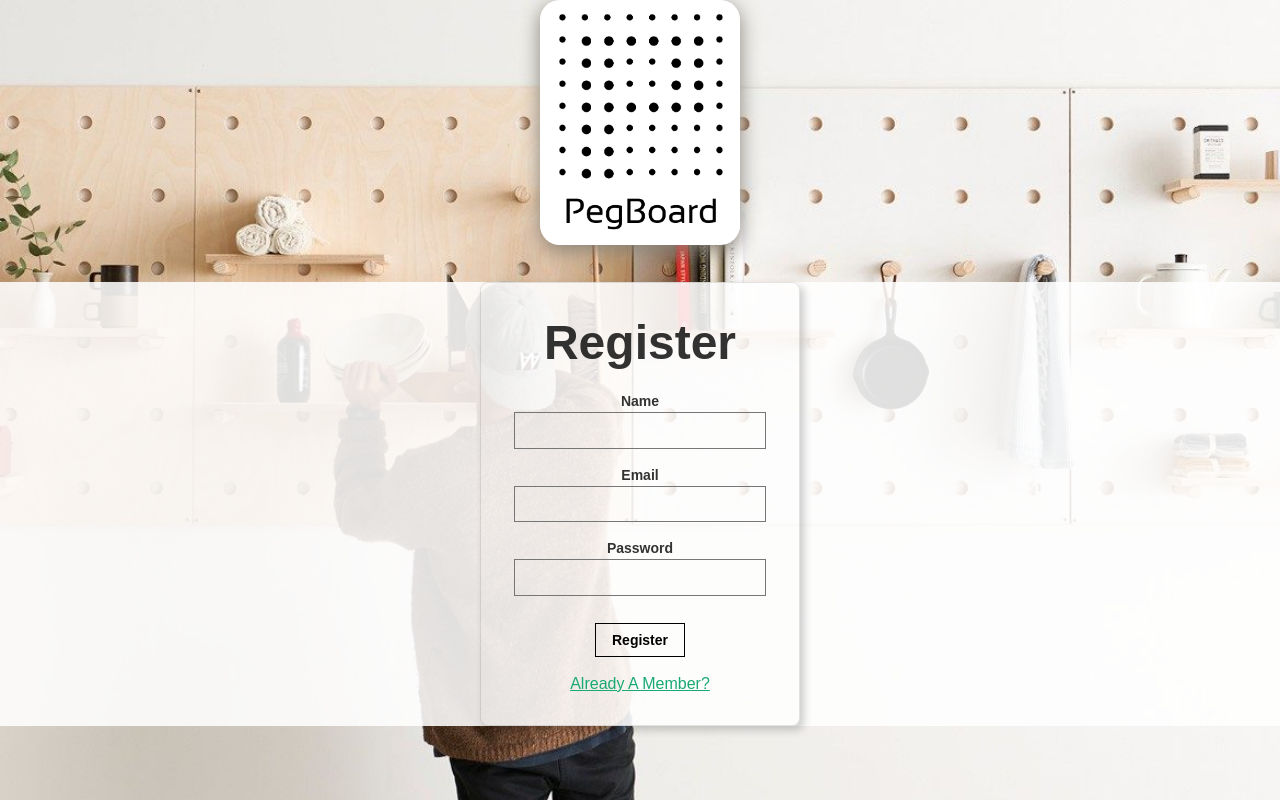
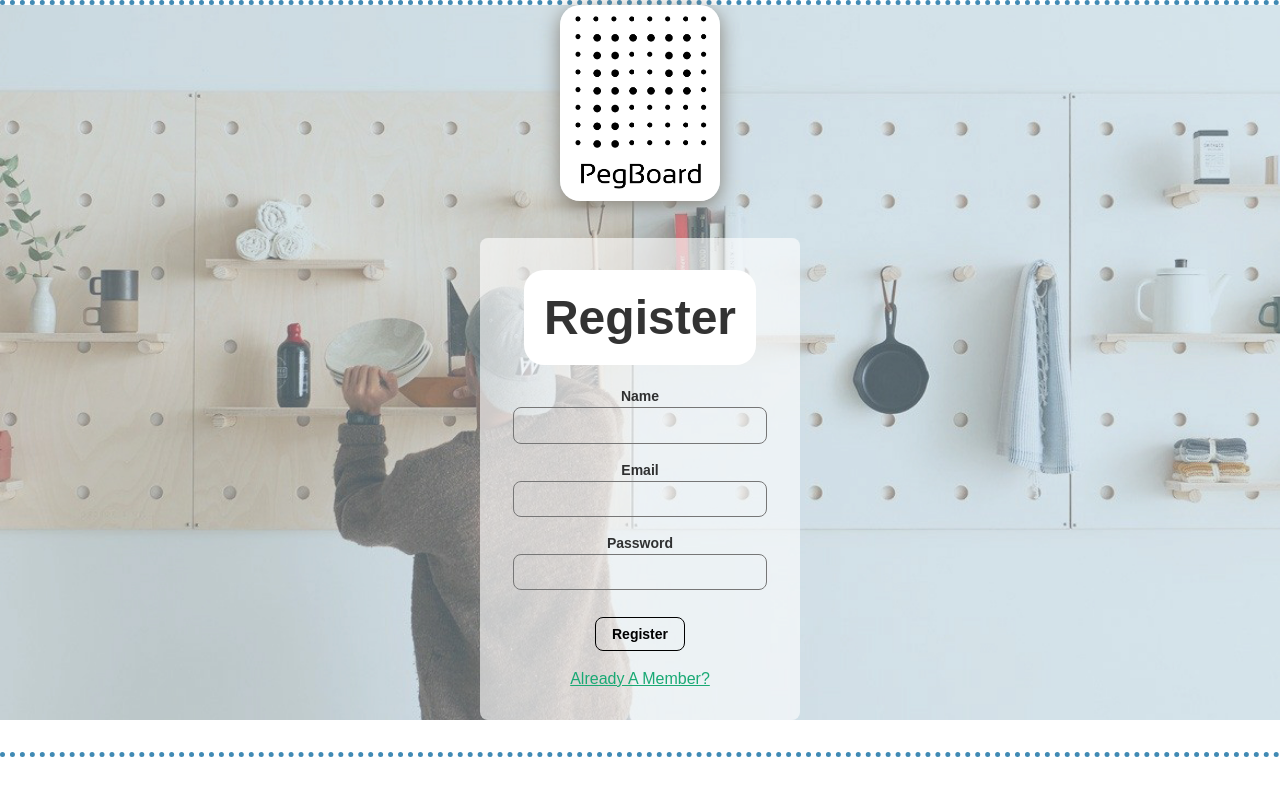
Before and after one commit to Junoburger/pegboardFinal, a React (Create React App) app: page /Register in a window 1280 px wide. Built offline with nearby package versions, Linux system fonts and the light colour scheme.

Commit message:
removed logo from app component added to login component

```diff
--- a/src/App.css
+++ b/src/App.css
@@ -1,16 +1,24 @@
 .App {
+  text-align: center;
+
+}
+
+.App-container{
   text-align: center;
 }
 
-
 .Login{
   background-color: rgba(255, 255, 255, 0.87);
+  border-bottom: #408AB4 dotted 5px;
+  border-top: #408AB4 dotted 5px;
+
 
 }
 .Logo {
-  width: 200px;
+  width: 160px;
   border-radius: 20px;
   box-shadow: 0px 5px 20px rgb(135, 130, 120);
+
 }
 
 .formElement {
--- a/src/App.js
+++ b/src/App.js
@@ -3,7 +3,6 @@ import './App.css';
 import {Route} from 'react-router-dom'
 import Login from './components/Login/Login'
 import Register from './components/Login/Register'
-import logo from './images/pegboard.png'
 
 import PostContainer from './components/Posts/PostContainer'
 import SwiperContainer from './components/Swiper/SwiperContainer'
@@ -12,8 +11,9 @@ import NotificationsContainer from './components/Notifications/NotificationsCont
 
 class App extends Component {
   render() {
-    return (<div className="App">
-      <img src={logo} alt="PegBoardLogo" className="Logo"/>
+    return (
+      <div className="App-container">
+        <div className="App">
       <div className="Login">
         <Route exact="exact" path="/" component={Login}/>
         <Route path="/Register" component={Register}/>
@@ -22,7 +22,7 @@ class App extends Component {
       <Route exact="exact" path="/matcher/:category/:type" component={SwiperContainer}/>
       <Route exact="exact" path="/Notifications" component={NotificationsContainer}/>
 
-    </div>);
+    </div></div>);
   }
 }
 
--- a/src/components/Login/Login.jsx
+++ b/src/components/Login/Login.jsx
@@ -3,6 +3,7 @@ import {Link} from 'react-router-dom'
 import {Redirect} from 'react-router-dom'
 import { connect } from 'react-redux'
 import {LogUser} from '../../actions/users'
+import logo from '../../images/pegboard.png'
 
 
 
@@ -43,12 +44,17 @@ if(userLogin.length === 1){
 
   }
   render() {
-const onEmailChange = this.onEmailChange
-    return (<article className="br4  b--black-10 mv4 w-200 w-50-m w-25-l mw6  center">
+
+    return (<div className="shape">
+      <img src={logo} alt="PegBoardLogo" className="Logo"/>
+
+      <article className="br4 b--black-10 mv4 w-200 w-50-m w-25-l mw6 sqrComp center">
       <main className="pa4 black-80">
 
         <fieldset id="sign_up" className="ba b--transparent ph0 mh0">
-          <legend className="f1 fw6 ph0 mh0">Sign In</legend>
+
+          <legend style={{backgroundColor:'white', padding:'20px',borderRadius: '20px'}} className="f1 fw6 ph0 mh0">Sign In</legend>
+
           <div className="mt3">
             <label className="db fw6 lh-copy f4" htmlFor="email-address">Email</label>
             <input className="b br3 pa2 input-reset ba bg-transparent hover-bg-black hover-white w-100"
@@ -85,7 +91,7 @@ const onEmailChange = this.onEmailChange
         </div>
       </main>
       <div>{this.state.loginToHome === true && < Redirect to = '/home' />}</div>
-    </article>);
+    </article></div>);
   }
 }
 
--- /dev/null
+++ b/src/components/Login/LoginStyle.css
@@ -0,0 +1,8 @@
+.shape{
+  background-image: url("../../images/pegboard.jpg");
+  background-repeat:no-repeat;
+  background-size: cover;
+}
+.sqrComp{
+  background-color: rgba(255, 255, 255, 0.61);
+}
--- a/src/components/Login/Register.jsx
+++ b/src/components/Login/Register.jsx
@@ -5,6 +5,9 @@ import {newUser} from '../../actions/users'
 import {Redirect} from 'react-router-dom'
 import { connect } from 'react-redux'
 import { LogUser } from '../../actions/users'
+import './LoginStyle.css'
+import logo from '../../images/pegboard.png'
+
 
 
 class Register extends React.Component {
@@ -31,15 +34,21 @@ class Register extends React.Component {
   }
   render() {
 
-    return (<article className="br3 ba b--black-10 mv4 w-100 w-50-m w-25-l mw6 shadow-5 center">
+    return (<div className="shape">
+      <img src={logo} alt="PegBoardLogo" className="Logo"/>
+
+
+      <article className="br3  b--black-10 mv4 w-100 w-50-m w-25-l mw6 sqrComp center">
+
       <main className="pa4 black-80">
         <div className="measure">
           <fieldset id="sign_up" className="ba b--transparent ph0 mh0">
-            <legend className="f1 fw6 ph0 mh0">Register</legend>
+            <legend style={{backgroundColor:'white', padding:'20px',borderRadius: '20px'}}
+               className="f1 fw6 ph0 mh0">Register</legend>
             <div className="mt3">
               <label className="db fw6 lh-copy f6" htmlFor="name">Name</label>
               <input
-                className="pa2 input-reset ba bg-transparent hover-bg-black hover-white w-100"
+                className="pa2 br3 input-reset ba bg-transparent hover-bg-black hover-white w-100"
                 type="text"
                 name="name"
                 id="name"
@@ -48,7 +57,7 @@ class Register extends React.Component {
             <div className="mt3">
               <label className="db fw6 lh-copy f6" htmlFor="email-address">Email</label>
               <input
-                className="pa2 input-reset ba bg-transparent hover-bg-black hover-white w-100"
+                className="pa2 br3 input-reset ba bg-transparent hover-bg-black hover-white w-100"
                 type="email"
                  name="email-address"
                   id="email-address"
@@ -56,7 +65,7 @@ class Register extends React.Component {
             </div>
             <div className="mv3">
               <label className="db fw6 lh-copy f6" htmlFor="password">Password</label>
-              <input className="b pa2 input-reset ba bg-transparent hover-bg-black hover-white w-100"
+              <input className="b br3  pa2 input-reset ba bg-transparent hover-bg-black hover-white w-100"
                 type="password"
                 name="password"
                 id="password"
@@ -64,7 +73,7 @@ class Register extends React.Component {
             </div>
           </fieldset>
           <div className="">
-            <input className="b ph3 pv2 input-reset ba b--black bg-transparent grow pointer f6 dib"
+            <input className="b br3 ph3 pv2 input-reset ba b--black bg-transparent grow pointer f6 dib"
               type="submit"
               value="Register"
               onClick={this.onSubmitLogin}/>
@@ -77,7 +86,9 @@ class Register extends React.Component {
       </main>
       <div>{this.state.loginToHome === true && < Redirect to = '/home' />}</div>
 
-    </article>);
+    </article>
+</div>
+  );
   }
 
 }
--- a/src/index.css
+++ b/src/index.css
@@ -3,9 +3,3 @@ body {
   padding: 0;
   font-family: sans-serif;
 }
-
-html{
-  background-image: url("./images/pegboard.jpg");
-  background-repeat:no-repeat;
-  background-size: cover;
-}
```
Also changed, not shown: src/images/pegboard.jpg.
